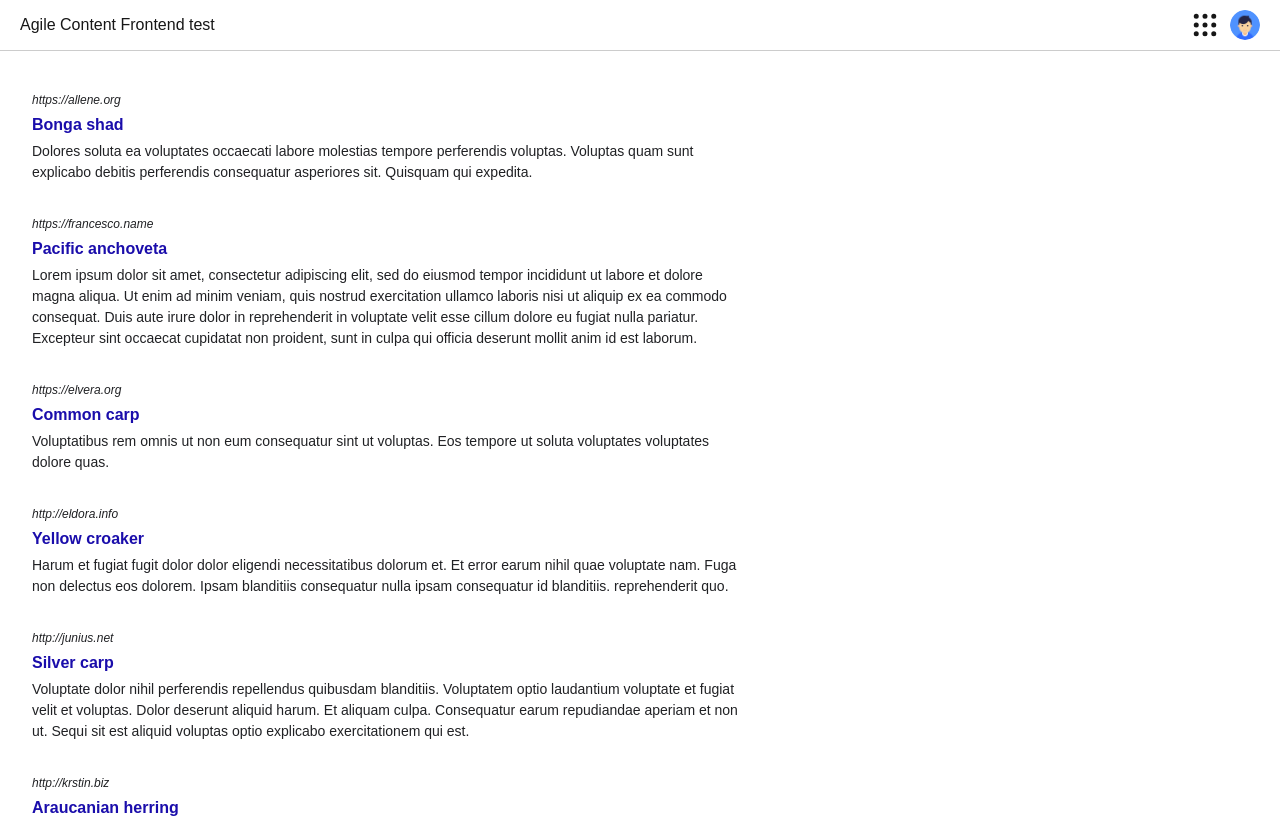
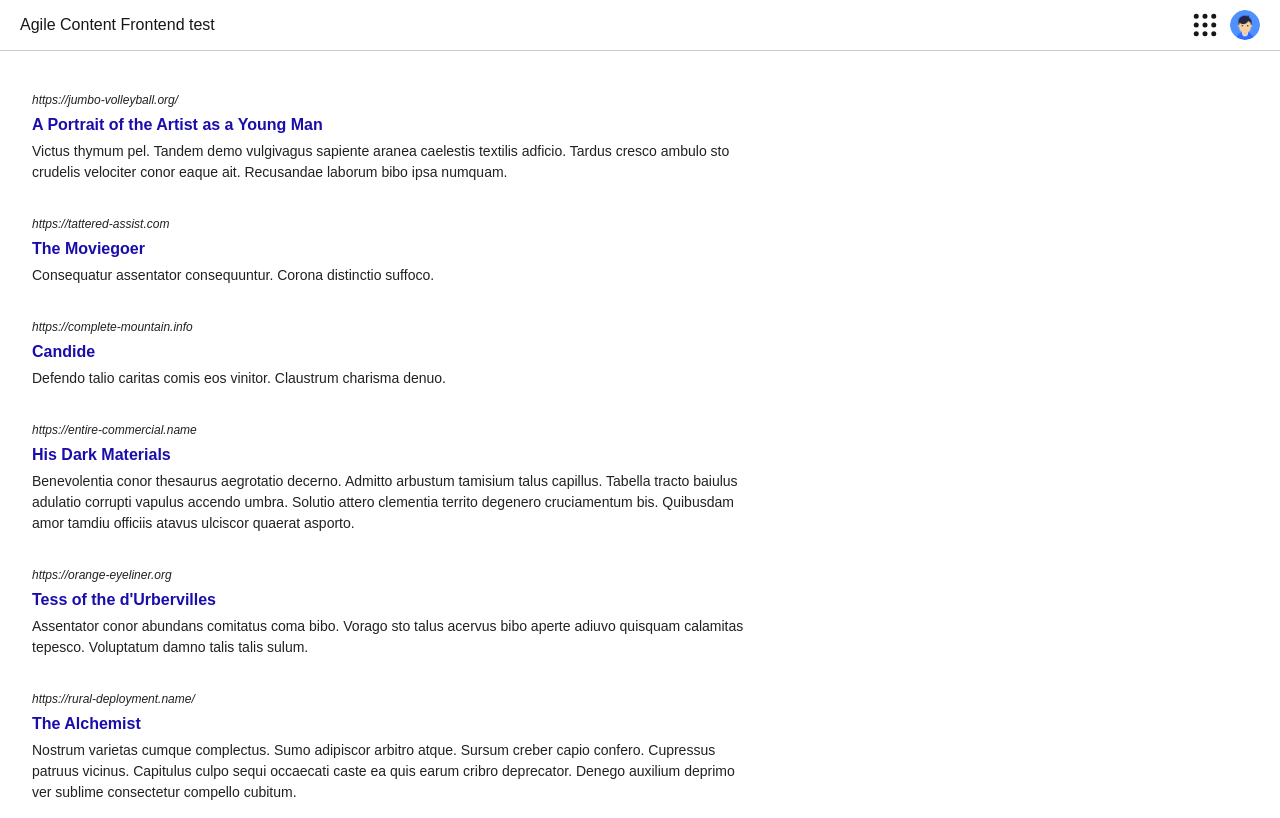
Before and after one commit to abdullagarbo/searchify, a Next.js app: page /results in a window 1280 px wide. Shown: the top 818 px of the page. Built offline with nearby package versions, Linux system fonts and the light colour scheme.

Commit message:
added data and types

```diff
--- a/app/results/Results.module.css
+++ b/app/results/Results.module.css
@@ -6,7 +6,6 @@
 .searchResults {
   flex: 3;
   padding: 0 16px;
-  height: 100vh;
 }
 
 .searchPreview {
--- a/app/results/page.tsx
+++ b/app/results/page.tsx
@@ -1,53 +1,14 @@
 import { v4 as uuid } from 'uuid';
 import ResultsItem from '@/components/ResultsItem';
-import { Result } from '../../types';
+import data from '@/utils/data';
 import styles from './Results.module.css';
-
-const searchResults: Result[] = [
-  {
-    title: 'Bonga shad',
-    link: 'https://allene.org',
-    description:
-      'Dolores soluta ea voluptates occaecati labore molestias tempore perferendis voluptas. Voluptas quam sunt explicabo debitis perferendis consequatur asperiores sit. Quisquam qui expedita.',
-  },
-  {
-    title: 'Pacific anchoveta',
-    link: 'https://francesco.name',
-    description:
-      'Lorem ipsum dolor sit amet, consectetur adipiscing elit, sed do eiusmod tempor incididunt ut labore et dolore magna aliqua. Ut enim ad minim veniam, quis nostrud exercitation ullamco laboris nisi ut aliquip ex ea commodo consequat. Duis aute irure dolor in reprehenderit in voluptate velit esse cillum dolore eu fugiat nulla pariatur. Excepteur sint occaecat cupidatat non proident, sunt in culpa qui officia deserunt mollit anim id est laborum.',
-  },
-  {
-    title: 'Common carp',
-    link: 'https://elvera.org',
-    description:
-      'Voluptatibus rem omnis ut non eum consequatur sint ut voluptas. Eos tempore ut soluta voluptates voluptates dolore quas.',
-  },
-  {
-    title: 'Yellow croaker',
-    link: 'http://eldora.info',
-    description:
-      'Harum et fugiat fugit dolor dolor eligendi necessitatibus dolorum et. Et error earum nihil quae voluptate nam. Fuga non delectus eos dolorem. Ipsam blanditiis consequatur nulla ipsam consequatur id blanditiis. reprehenderit quo.',
-  },
-  {
-    title: 'Silver carp',
-    link: 'http://junius.net',
-    description:
-      'Voluptate dolor nihil perferendis repellendus quibusdam blanditiis. Voluptatem optio laudantium voluptate et fugiat velit et voluptas. Dolor deserunt aliquid harum. Et aliquam culpa. Consequatur earum repudiandae aperiam et non ut. Sequi sit est aliquid voluptas optio explicabo exercitationem qui est.',
-  },
-  {
-    title: 'Araucanian herring',
-    link: 'http://krstin.biz',
-    description:
-      'Lorem ipsum dolor sit amet, consectetur adipiscing elit, sed do eiusmod tempor incididunt ut labore et dolore magna aliqua. Ut enim ad minim veniam, quis nostrud exercitation ullamco laboris nisi ut aliquip ex ea commodo consequat. Duis aute irure dolor in reprehenderit in voluptate velit esse cillum dolore eu fugiat nulla pariatur. Excepteur sint occaecat cupidatat non proident, sunt in culpa qui officia deserunt mollit anim id est laborum.',
-  },
-];
 
 function ResultsPage() {
   return (
     <main className={styles.searchResultsContainer}>
       <div className={styles.searchResults}>
         <ul>
-          {searchResults.map((result) => (
+          {data.map((result) => (
             <ResultsItem key={uuid()} result={result} />
           ))}
         </ul>
--- a/components/ResultsItem.tsx
+++ b/components/ResultsItem.tsx
@@ -1,4 +1,4 @@
-import { Result } from '../types';
+import { Result } from '../utils/types';
 
 const searchLink = {
   fontSize: '12px',
@@ -12,12 +12,12 @@ type ResultsItemProps = {
 };
 
 function ResultsItem({ result }: ResultsItemProps) {
-  const { link, title, description } = result;
+  const { id, url, title, description } = result;
   return (
-    <li>
-      <cite style={searchLink}>{link}</cite>
+    <li key={id}>
+      <cite style={searchLink}>{url}</cite>
       <h3>
-        <a href={link}>{title}</a>
+        <a href={url}>{title}</a>
       </h3>
       <p>{description}</p>
     </li>
--- a/components/global/Container.tsx
+++ b/components/global/Container.tsx
@@ -2,7 +2,7 @@ const page: React.CSSProperties = {
   display: 'flex',
   flexDirection: 'column',
   justifyContent: 'space-between',
-  height: '100vh',
+  minHeight: '100vh',
 };
 
 function Container({ children }: { children: React.ReactNode }) {
--- a/package.json
+++ b/package.json
@@ -17,6 +17,7 @@
   },
   "devDependencies": {
     "@eslint/eslintrc": "^3",
+    "@faker-js/faker": "^9.3.0",
     "@types/node": "^20",
     "@types/react": "^19",
     "@types/react-dom": "^19",
--- /dev/null
+++ b/utils/data.ts
@@ -0,0 +1,20 @@
+import { faker } from '@faker-js/faker';
+
+const getImage = () => faker.image.url();
+const getType = () => faker.animal.type();
+const getUrl = () => faker.internet.url();
+const getText = () => faker.lorem.sentences();
+const getTitle = () => faker.book.title();
+
+const data = [...new Array(50)].map((item, index) => {
+  return {
+    type: getType(),
+    id: index + 1,
+    url: getUrl(),
+    title: getTitle(),
+    description: getText(),
+    image: getImage(),
+  };
+});
+
+export default data;
--- a/types.ts
+++ b/utils/types.ts
@@ -1,5 +1,8 @@
 export type Result = {
+  type: string;
+  id: number;
+  url: string;
   title: string;
-  link: string;
   description: string;
+  image: string;
 };
```
Also changed, not shown: 1 other file (tests, documents, lock files or other folders).
